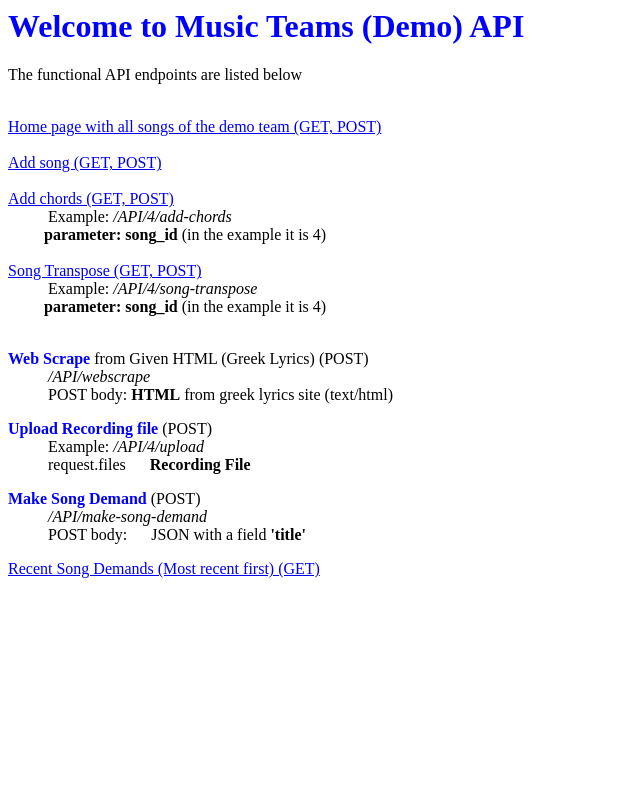
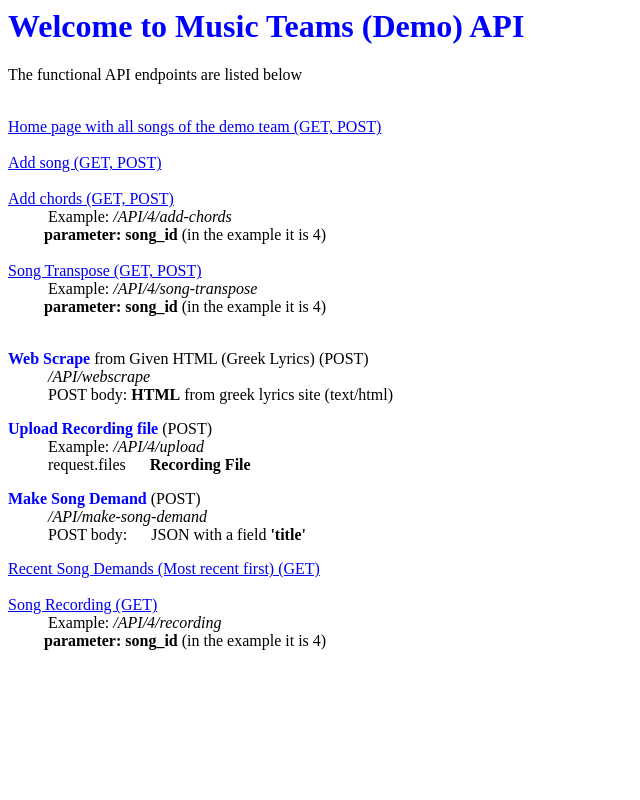
Before and after one commit to ntua-el20069/Music-Teams, a Flask app: page /API in a window 1280 px wide. Shown: the whole page, without its empty margins (0-640 px from the left). Run offline with Flask 3, Linux system fonts and the light colour scheme; some libraries are stand-ins or nearby versions.

Commit message:
added recordings GET

```diff
--- a/backend/App.py
+++ b/backend/App.py
@@ -1,4 +1,5 @@
-from flask import Flask, render_template, request, url_for, flash, redirect, jsonify, abort, g
+from flask import Flask, render_template, send_from_directory, request, url_for, flash, redirect, jsonify, abort, g
+import os
 from flask_httpauth import HTTPBasicAuth
 import mysql.connector
 
@@ -62,7 +63,7 @@ def webscrape_route():
 app.config['UPLOAD_FOLDER'] = recordings_url()
 
 @app.route('/<song_id>/add-recording')
-def recording(song_id):
+def add_recording(song_id):
     return render_template('recording.html', song_id = song_id)
 
 @app.route('/API/<song_id>/upload', methods=['POST'])
@@ -75,6 +76,28 @@ def upload_file_json(song_id):
             return jsonify({"message": "File uploaded successfully!", "file_path": file_path})
 
     return jsonify({"error": "No file uploaded or something went wrong."})
+
+@app.route('/API/<song_id>/recording', methods=['GET'])
+def recording(song_id):
+    recordings_folder = recordings_url()
+    # Get the list of files in the folder
+    files = os.listdir(recordings_folder)
+    # Filter files that start with the specified song_id
+    matching_files = [file for file in files if file.startswith(f"{song_id}-")]
+    if not matching_files:
+        # Return a 404 error if no matching file is found
+        return 'File not found', 404
+    # Take the first matching file (you can modify this logic as needed)
+    file_name = matching_files[0]
+
+    # Use Flask's send_from_directory to send the file to the client
+    print(file_name)
+    try:
+        return send_from_directory(recordings_folder, file_name, as_attachment=True)
+    except Exception as e:
+        print(f'Exception: ############## {e}')
+
+
 
 @app.route('/API/make-song-demand', methods=['POST'])
 def make_song_demand():
--- a/backend/templates/API.html
+++ b/backend/templates/API.html
@@ -27,3 +27,7 @@
     &emsp; &emsp; POST body: &emsp; JSON with a field <strong> 'title'  </strong>  </p>
 
 <a href="/API/recent-song-demands">Recent Song Demands (Most recent first) (GET)</a><br><br>
+
+<a href="/API/4/recording">Song Recording (GET)</a>
+<br> &emsp; &emsp; Example: <em>/API/4/recording</em> <br>
+&emsp;&emsp; <strong>parameter: song_id </strong> (in the example it is 4)<br><br>
```
Also changed, not shown: 2 other files.
